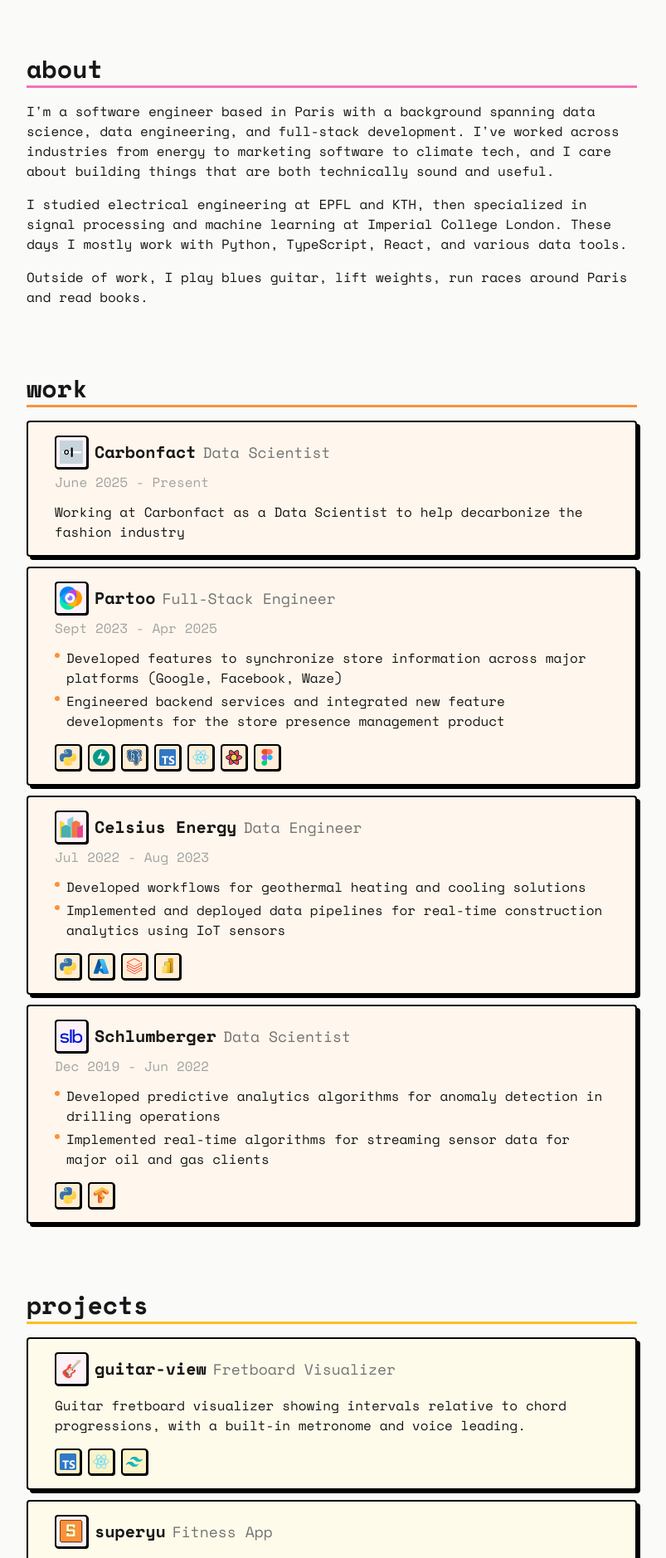
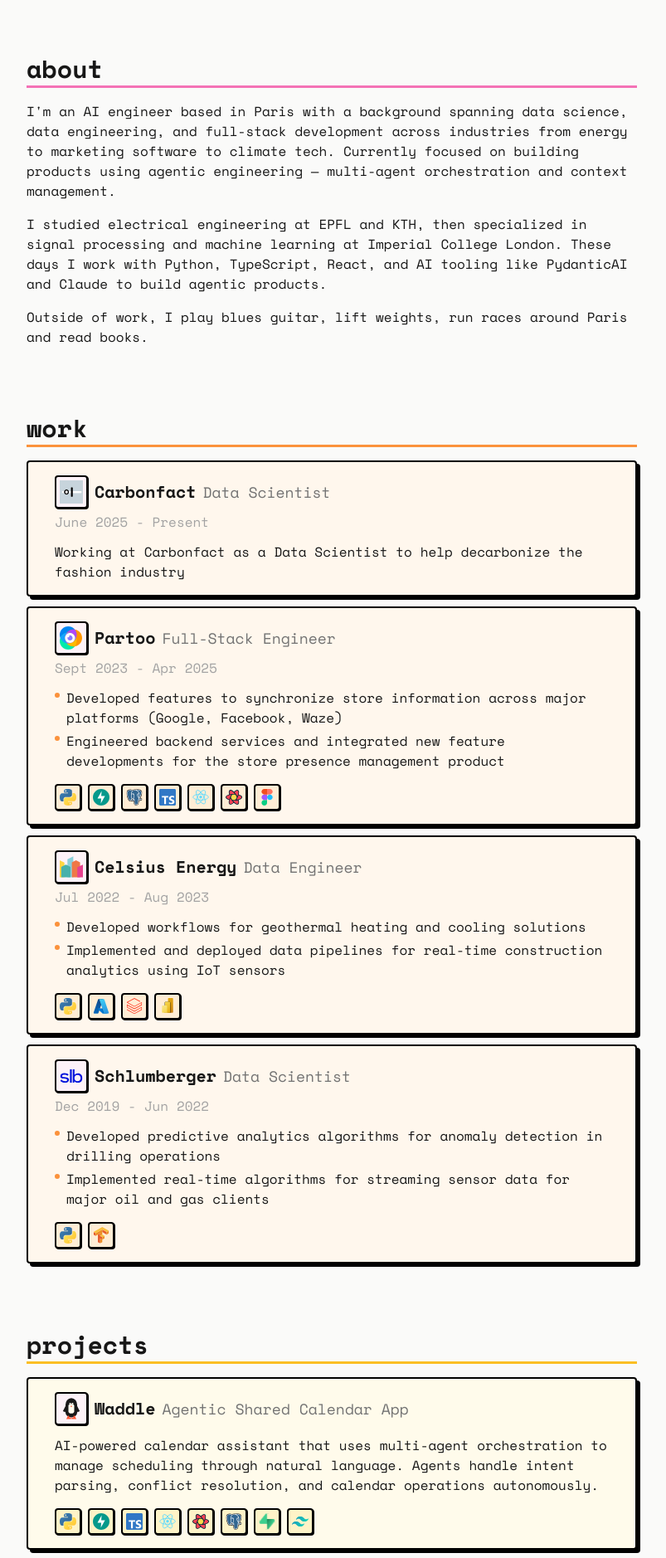
Before and after one commit to adityagarga/adityagarga.github.io, a React (Vite) app: page / in a window 1280 px wide. Shown: the part 487-2365 px from the top of the page at 83% size, without its empty margins (240-1043 px from the left). Built offline with nearby package versions, Linux system fonts and the light colour scheme.

Commit message:
feat: update profile to AI engineer, add Waddle project with penguin icon

```diff
--- a/src/AboutSection.tsx
+++ b/src/AboutSection.tsx
@@ -9,15 +9,17 @@
                 </h2>
                 <div className="flex flex-col gap-4 font-space text-sm leading-relaxed text-text sm:text-base">
                     <p>
-                        I'm a software engineer based in Paris with a background spanning data
-                        science, data engineering, and full-stack development. I've worked across
-                        industries from energy to marketing software to climate tech, and I care
-                        about building things that are both technically sound and useful.
+                        I'm an AI engineer based in Paris with a background spanning data science,
+                        data engineering, and full-stack development across industries from energy
+                        to marketing software to climate tech. Currently focused on building
+                        products using agentic engineering — multi-agent orchestration and context
+                        management.
                     </p>
                     <p>
                         I studied electrical engineering at EPFL and KTH, then specialized in signal
                         processing and machine learning at Imperial College London. These days I
-                        mostly work with Python, TypeScript, React, and various data tools.
+                        work with Python, TypeScript, React, and AI tooling like PydanticAI and
+                        Claude to build agentic products.
                     </p>
                     <p>
                         Outside of work, I play blues guitar, lift weights, run races around Paris
--- a/src/ProjectSection.tsx
+++ b/src/ProjectSection.tsx
@@ -9,6 +9,28 @@
                     projects
                 </h2>
                 <StaggerContainer className="flex flex-col gap-3">
+                    <StaggerItem>
+                        <InfoCard
+                            color="yellow"
+                            primaryIcon="Waddle"
+                            primaryTitle="Waddle"
+                            secondaryTitle="Agentic Shared Calendar App"
+                            description={[
+                                'AI-powered calendar assistant that uses multi-agent orchestration to manage scheduling through natural language. Agents handle intent parsing, conflict resolution, and calendar operations autonomously.',
+                            ]}
+                            icons={[
+                                'Python',
+                                'Fastapi',
+                                'Typescript',
+                                'React',
+                                'Reactquery',
+                                'Postgresql',
+                                'Supabase',
+                                'Tailwindcss',
+                            ]}
+                            link="https://waddlecalendar.com"
+                        />
+                    </StaggerItem>
                     <StaggerItem>
                         <InfoCard
                             color="yellow"
--- a/src/components/icon/icons.tsx
+++ b/src/components/icon/icons.tsx
@@ -31,6 +31,7 @@
 import RunningLogo from './assets/running.svg';
 import CarbonfactLogo from './assets/carbonfact.png';
 import BookIcon from './assets/book.svg';
+import WaddleIcon from './assets/waddle.svg';
 
 const iconMap = {
     Work: WorkIcon,
@@ -66,6 +67,7 @@
     Running: RunningLogo,
     Carbonfact: CarbonfactLogo,
     Book: BookIcon,
+    Waddle: WaddleIcon,
 } as const;
 
 export type IconName = keyof typeof iconMap;
```
Also changed, not shown: src/components/icon/assets/waddle.svg (added).
